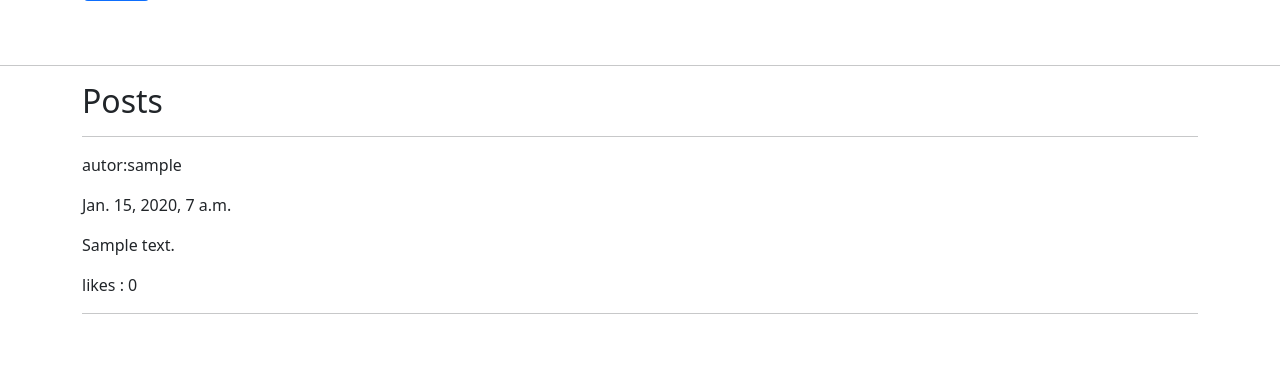
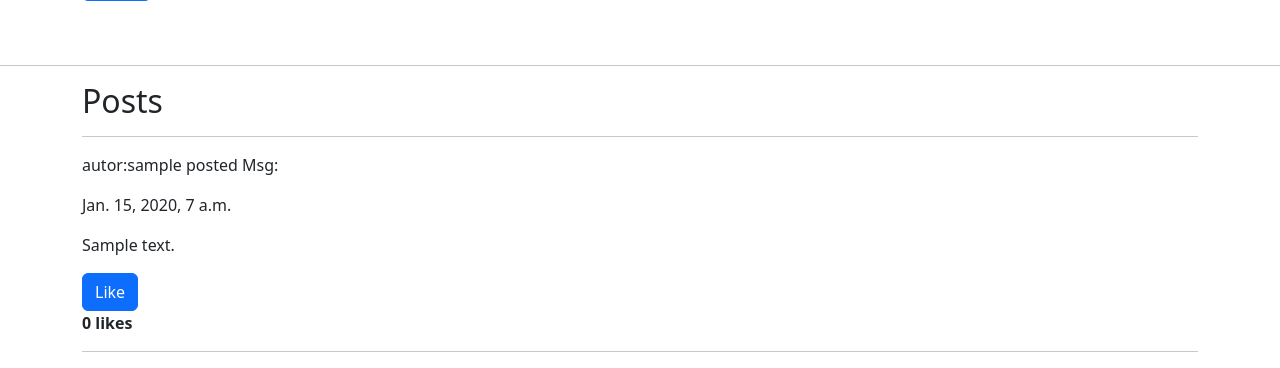
Before and after one commit to RFFSoftwareEngineering/DesafioDjango, a Django app: page /FeedPost/ in a window 1280 px wide. Shown: the part 635-1003 px from the top of the page. Before the commit the page ends 949 px from the top, so only its background shows below. Run offline with Django 3.2, Linux system fonts and the light colour scheme; tables that the repository leaves empty hold one stand-in row (values such as "Sample post"); some libraries are stand-ins or nearby versions; some web fonts are replaced.

Commit message:
Like Button Working nicely!

```diff
--- a/DesafioDjango/app/templates/app/FeedPost.html
+++ b/DesafioDjango/app/templates/app/FeedPost.html
@@ -27,10 +27,19 @@
         <h2>Posts</h2>
         {% for item in Posts %}
             <hr />
-            <p>autor:{{ item.author }}</p>
+            <p>autor:{{ item.author }} posted Msg:</p>
             <p>{{ item.created }}</p>
             <p>{{ item.MsgBody }}</p>
-            <p>likes : {{ item.num_likes }}</p>
+            <form action="{% url 'like-post' %}" method="post" class="form">
+                {% csrf_token %}
+                <input type="hidden" name="post_id" value="{{ item.id }}"/>
+                {% if user not in item.Likes.all %}
+                    <button class="btn btn-primary" type="submit">Like</button>
+                {% else %}
+                    <button class="btn btn-primary" type="submit">UnLike</button>
+                {% endif %}
+            </form>
+            <strong>{{ item.Likes.all.count }} likes</strong>
             <hr />
         {% endfor %}
     </div>
--- a/DesafioDjango/app/urls.py
+++ b/DesafioDjango/app/urls.py
@@ -27,5 +27,6 @@ urlpatterns = [
     path('UserProfile/', views.UserProfile, name='UserProfile'),
     path('UserView/', views.UserView, name='UserView'),
     path('FeedPost/', views.post_on_feed, name='FeedPost'),
+    path('like/', views.like_post, name='like-post'),
     path('admin/', admin.site.urls),
 ]
--- a/DesafioDjango/app/views.py
+++ b/DesafioDjango/app/views.py
@@ -1,7 +1,7 @@
 from datetime import datetime
 from django.shortcuts import render, redirect, get_object_or_404
 from django.http import HttpRequest
-from .models import MegaProfile, FeedPost
+from .models import MegaProfile, FeedPost, Like
 from .forms import CustomUserCreationForm, MegaProfileModelForm, FeedPostModelForm
 from django.contrib import messages
 from django.contrib.auth.models import User
@@ -62,6 +62,7 @@ def UserView(request):
 
 def post_on_feed(request):
     form4 = FeedPostModelForm(request.POST or None)
+    user = request.user
     if str(request.method) == "POST":
         if form4.is_valid():
             form4.save()
@@ -73,6 +74,29 @@ def post_on_feed(request):
         form4 = FeedPostModelForm()
     context = {
         "form4": form4,
-        "Posts": FeedPost.objects.all()
+        "Posts": FeedPost.objects.all(),
+        "user": user
     }
     return render(request, 'app/FeedPost.html', context)
+
+def like_post(request):
+    user = request.user
+    if str(request.method) == "POST":
+        post_id = request.POST.get('post_id')
+        post_obj = FeedPost.objects.get(id=post_id)
+
+        if user in post_obj.Likes.all():
+            post_obj.Likes.remove(user)
+        else:
+            post_obj.Likes.add(user)
+
+        like, created = Like.objects.get_or_create(user=user, post_id=post_id)
+
+        if not created:
+            if like.value == 'Like':
+                like.value = 'UnLike'
+            else:
+                like.value = 'Like'
+
+        like.save()
+    return redirect('FeedPost')
```
